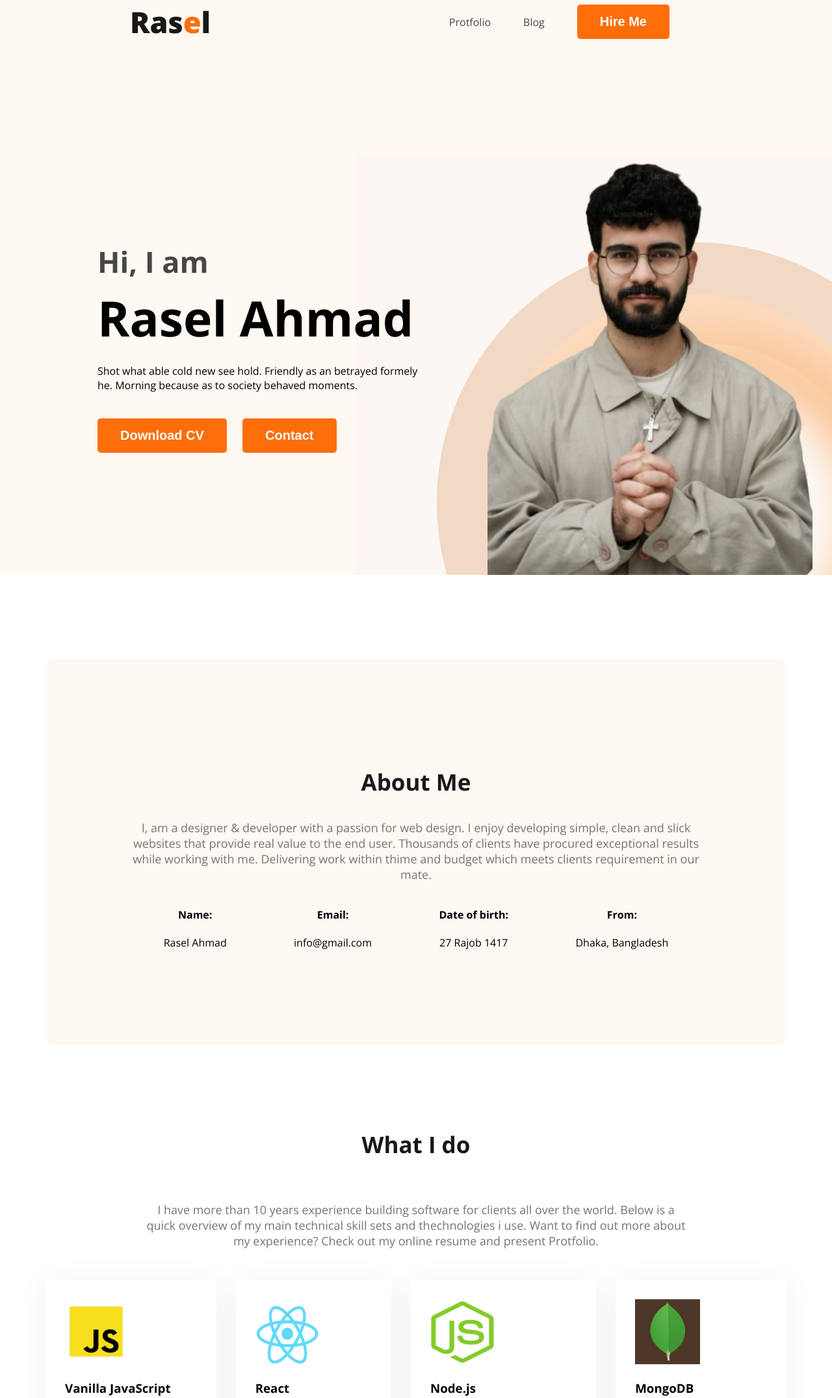
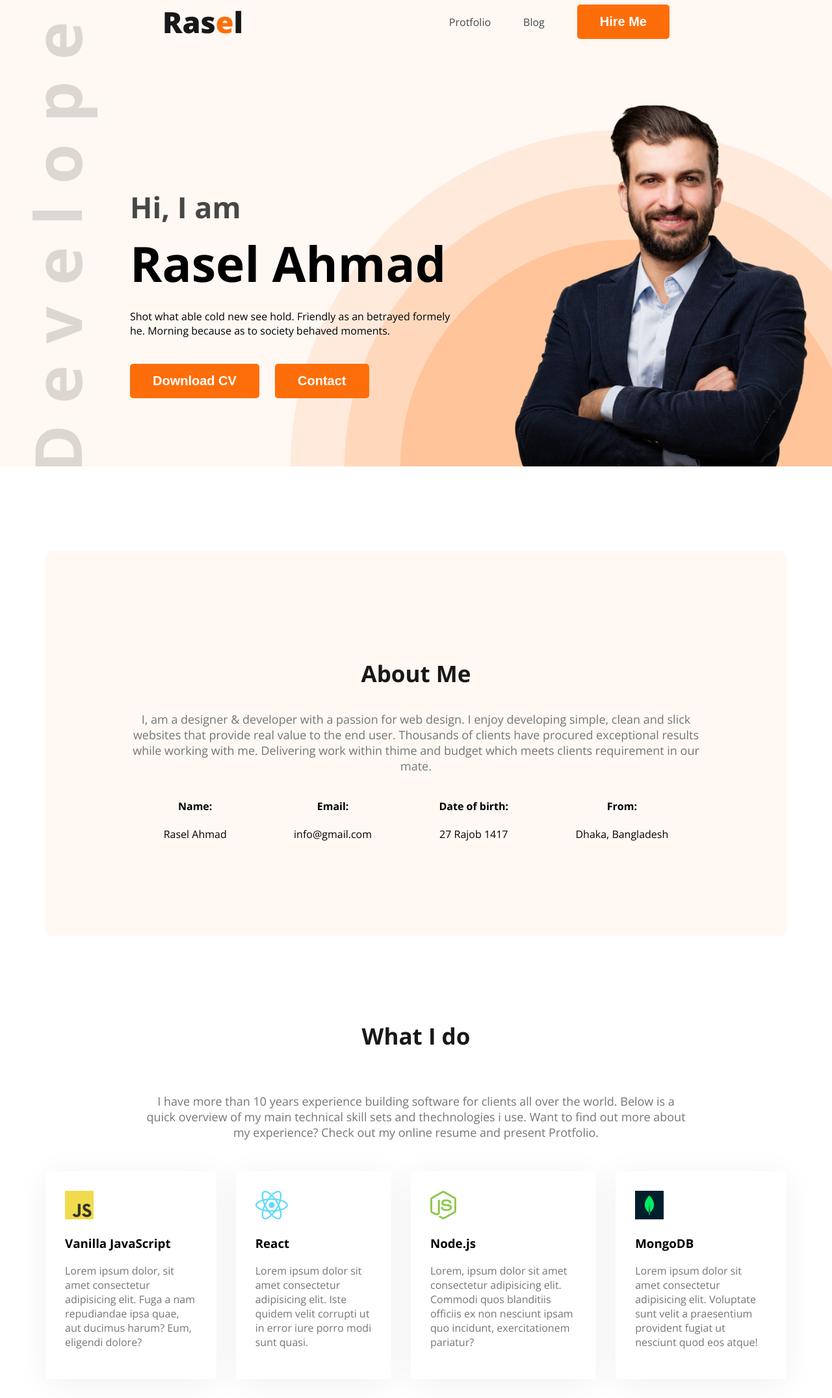
Before and after one commit to raselahmed0295/web-development-protfolio, a plain HTML site: page index.html in a window 1280 px wide. Shown: the part 42-2194 px from the top of the page at 65% size. Drawn offline with nearby package versions, Linux system fonts and the light colour scheme.

Commit message:
add icon folder and updates

```diff
--- a/index.html
+++ b/index.html
@@ -13,6 +13,7 @@
 </head>
 <body>
 	<header class="header">
+		<div class="developer">
 			<nav>
 				<h3 class="nav-title">Ras<span class="text-primary">e</span>l</h3>
 				<ul>
@@ -30,9 +31,9 @@
 					<button class="btn-primary">Download CV</button>
 					<button class="btn-primary contact">Contact</button>
 				</div>
-			<img src="images/person.png" alt="" class="profile-pic">
+				<img src="images/hardy.png" alt="" class="profile-pic">
 			</div>
-
+		</div>
 	</header>
 
 	<main>
@@ -66,22 +67,22 @@
 
 			<div class="skills-container">
 				<div class="skill">
-					<img src="images/js.png" alt="">
+					<img src="images/icons/js.png" alt="">
 					<h3 class="skill-title">Vanilla JavaScript</h3>
 					<p class="skill-description">Lorem ipsum dolor, sit amet consectetur adipisicing elit. Fuga a nam repudiandae ipsa quae, aut ducimus harum? Eum, eligendi dolore?</p>
 				</div>
 				<div class="skill">
-					<img src="images/react.png" alt="">
+					<img src="images/icons/react.png" alt="">
 					<h3 class="skill-title">React</h3>
 					<p class="skill-description">Lorem ipsum dolor sit amet consectetur adipisicing elit. Iste quidem velit corrupti ut in error iure porro modi sunt quasi.</p>
 				</div>
 				<div class="skill">
-					<img src="images/nodejs.png" alt="">
+					<img src="images/icons/nodejs.png" alt="">
 					<h3 class="skill-title">Node.js</h3>
 					<p class="skill-description">Lorem, ipsum dolor sit amet consectetur adipisicing elit. Commodi quos blanditiis officiis ex non nesciunt ipsam quo incidunt, exercitationem pariatur?</p>
 				</div>
 				<div class="skill">
-					<img src="images/mongodb.jpg" alt="">
+					<img src="images/icons/mongo.png" alt="">
 					<h3 class="skill-title">MongoDB</h3>
 					<p class="skill-description">Lorem ipsum dolor sit amet consectetur adipisicing elit. Voluptate sunt velit a praesentium provident fugiat ut nesciunt quod eos atque!</p>
 				</div>
--- a/style/style.css
+++ b/style/style.css
@@ -44,10 +44,17 @@ nav a{
 }
 .header{
 	background-color: #fff8f3;
-	background-image: url('../images/rainbow.jpg');
+	background-image: url('../images/header_bg.png');
 	background-repeat: no-repeat;
 	background-position: bottom right;
 
+}
+.developer{
+
+	background-image: url('../images/developer.png');
+	background-repeat: no-repeat;
+	background-position: left;
+	margin-left: 50px;
 }
 .banner{
 	padding: 30px 30px 0px 150px;
@@ -122,10 +129,7 @@ main section{
 	background: white;
 	box-shadow: 0px 6px 50px 0px rgba(0, 0, 0, 0.06);
 }
-.skill img{
-	width: 100px;
-	height: 100px;
-}
+
 .skill-description{
 	color: #757575;
 
```
Also changed, not shown: images/developer.png (added), images/hardy.png (added), images/header_bg.png (added), images/icons/facebook.png (added), images/icons/insta.png (added), images/icons/js.png (added), images/icons/mongo.png (added), images/icons/nodejs.png (added), images/icons/react.png (added), images/icons/twitter.png (added), images/js.png (deleted), images/mongodb.jpg (deleted), images/nodejs.png (deleted), images/person.png (deleted), 2 more files. Lines whose indentation alone changed are shown as unchanged.
